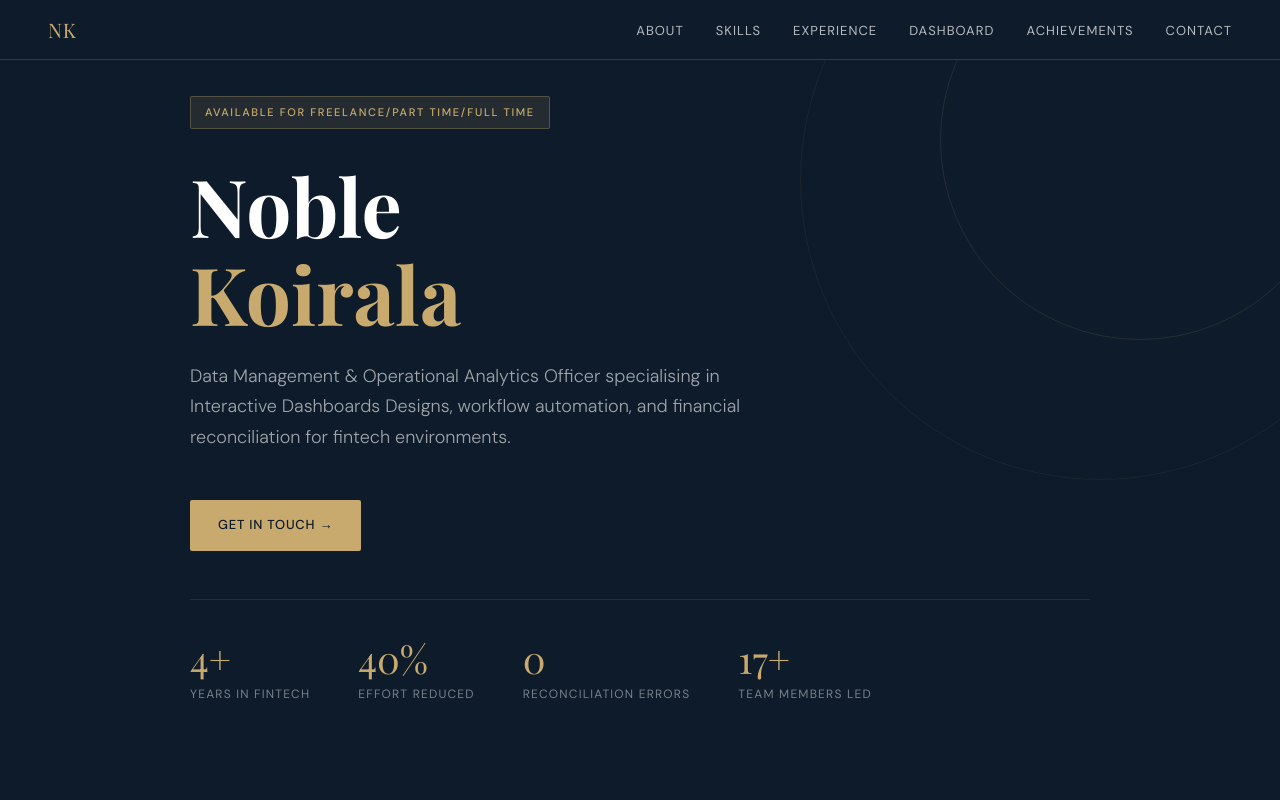
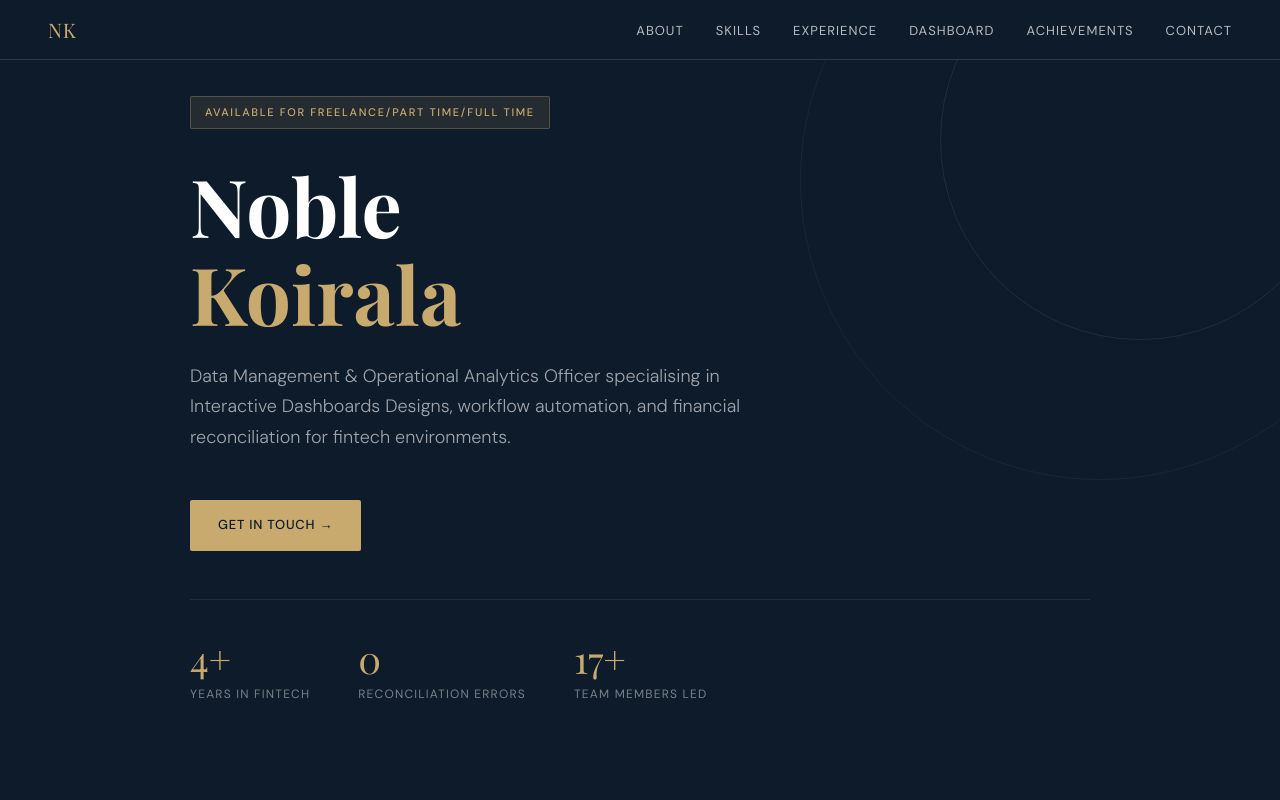
Before and after one commit to noblekoirala/noblekoirala.github.io, a plain HTML site: page index.html in a window 1280 px wide. Shown: the top 800 px of the page. Drawn offline with nearby package versions, Linux system fonts and the light colour scheme.

Commit message:
Remove 'Effort Reduced' statistic from index.html
Removed effort reduced statistic from hero section.

```diff
--- a/index.html
+++ b/index.html
@@ -628,10 +628,6 @@
         <div class="hero-stat-label">Years in Fintech</div>
       </div>
       <div>
-        <div class="hero-stat-num">40%</div>
-        <div class="hero-stat-label">Effort Reduced</div>
-      </div>
-      <div>
         <div class="hero-stat-num">0</div>
         <div class="hero-stat-label">Reconciliation Errors</div>
       </div>
```
